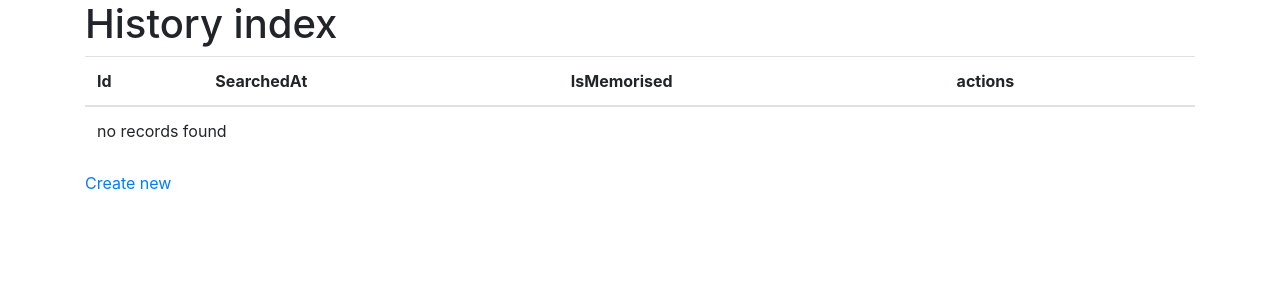
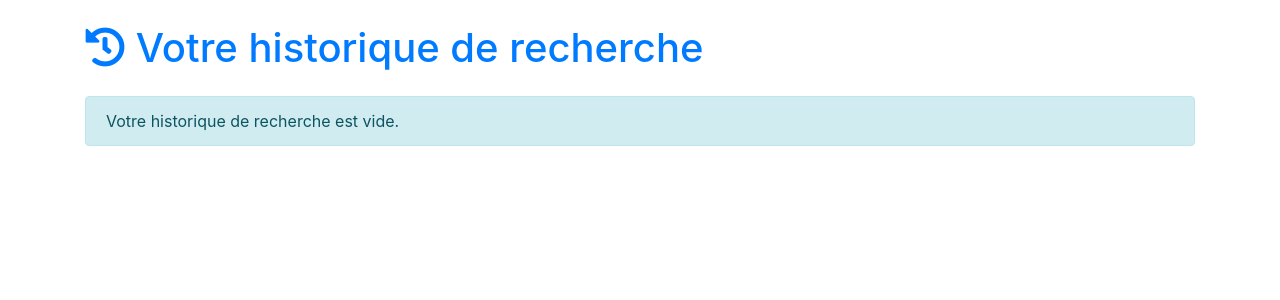
Before and after one commit to thediaf/Djangou, a Symfony app: template templates/history/index.html.twig in a window 1280 px wide. Shown: the part 56-356 px from the top of the page. Run offline with Twig, Linux system fonts and the light colour scheme; the template is opened without the code that fills it, so the values that code supplies are empty; some libraries are stand-ins or nearby versions.

Commit message:
added history listing

```diff
--- a/src/Entity/Language.php
+++ b/src/Entity/Language.php
@@ -37,4 +37,9 @@ class Language
 
         return $this;
     }
+
+    public function __toString()
+    {
+        return $this->name;
+    }
 }
--- a/templates/history/_form.html.twig
+++ /dev/null
@@ -1,4 +0,0 @@
-{{ form_start(form) }}
-    {{ form_widget(form) }}
-    <button class="btn">{{ button_label|default('Save') }}</button>
-{{ form_end(form) }}
--- a/templates/history/index.html.twig
+++ b/templates/history/index.html.twig
@@ -1,37 +1,47 @@
 {% extends 'base.html.twig' %}
 
-{% block title %}History index{% endblock %}
+{% block title %}Votre historique de recherche{% endblock %}
 
 {% block body %}
-    <h1>History index</h1>
+    <h1 class="my-4 text-primary">
+        <i class="fa fa-history"></i>
+        Votre historique de recherche
+    </h1>
 
+    {% if histories %}
     <table class="table">
         <thead>
             <tr>
-                <th>Id</th>
-                <th>SearchedAt</th>
-                <th>IsMemorised</th>
-                <th>actions</th>
+                <th>#</th>
+                <th>Mot cherché</th>
+                <th>Traduction</th>
+                <th>Date cherchée</th>
+                <th>Statut</th>
+                {# <th>actions</th> #}
             </tr>
         </thead>
         <tbody>
         {% for history in histories %}
             <tr>
-                <td>{{ history.id }}</td>
+                <td>{{ loop.index }}</td>
+                <td>{{ history.source.word }} <span class="badge badge-primary">{{ history.source.language }}</span></td>
+                <td>{{ history.target.word }} <span class="badge badge-success">{{ history.target.language }}</span></td>
                 <td>{{ history.searchedAt ? history.searchedAt|date('Y-m-d H:i:s') : '' }}</td>
-                <td>{{ history.isMemorised ? 'Yes' : 'No' }}</td>
                 <td>
-                    <a href="{{ path('history_show', {'id': history.id}) }}">show</a>
-                    <a href="{{ path('history_edit', {'id': history.id}) }}">edit</a>
+                    <label data-memorized="Memorisé" data-not-memorized="Non memorisé" for="history-{{ history.id }}">
+                        {{ history.isMemorised ? 'Memorisé' : 'Non memorisé' }}
+                    </label>
+                    <input type="checkbox" name="" class="custom-checkbox" id="history-{{ history.id }}">
                 </td>
-            </tr>
-        {% else %}
-            <tr>
-                <td colspan="4">no records found</td>
+                {# <td>
+                    <a href="{{ path('history_show', {'id': history.id}) }}">Afficher</a>
+                    <a href="{{ path('history_edit', {'id': history.id}) }}">Supprimer</a>
+                </td> #}
             </tr>
         {% endfor %}
         </tbody>
     </table>
-
-    <a href="{{ path('history_new') }}">Create new</a>
+    {% else %}
+        <p class="alert alert-info">Votre historique de recherche est vide.</p>
+    {% endif %}
 {% endblock %}
```
Also changed, not shown: src/Controller/HistoryController.php (+5 -46 lines), src/Form/HistoryType.php (deleted, +0 -29 lines), templates/history/edit.html.twig (deleted, +0 -13 lines), templates/history/new.html.twig (deleted, +0 -11 lines).
